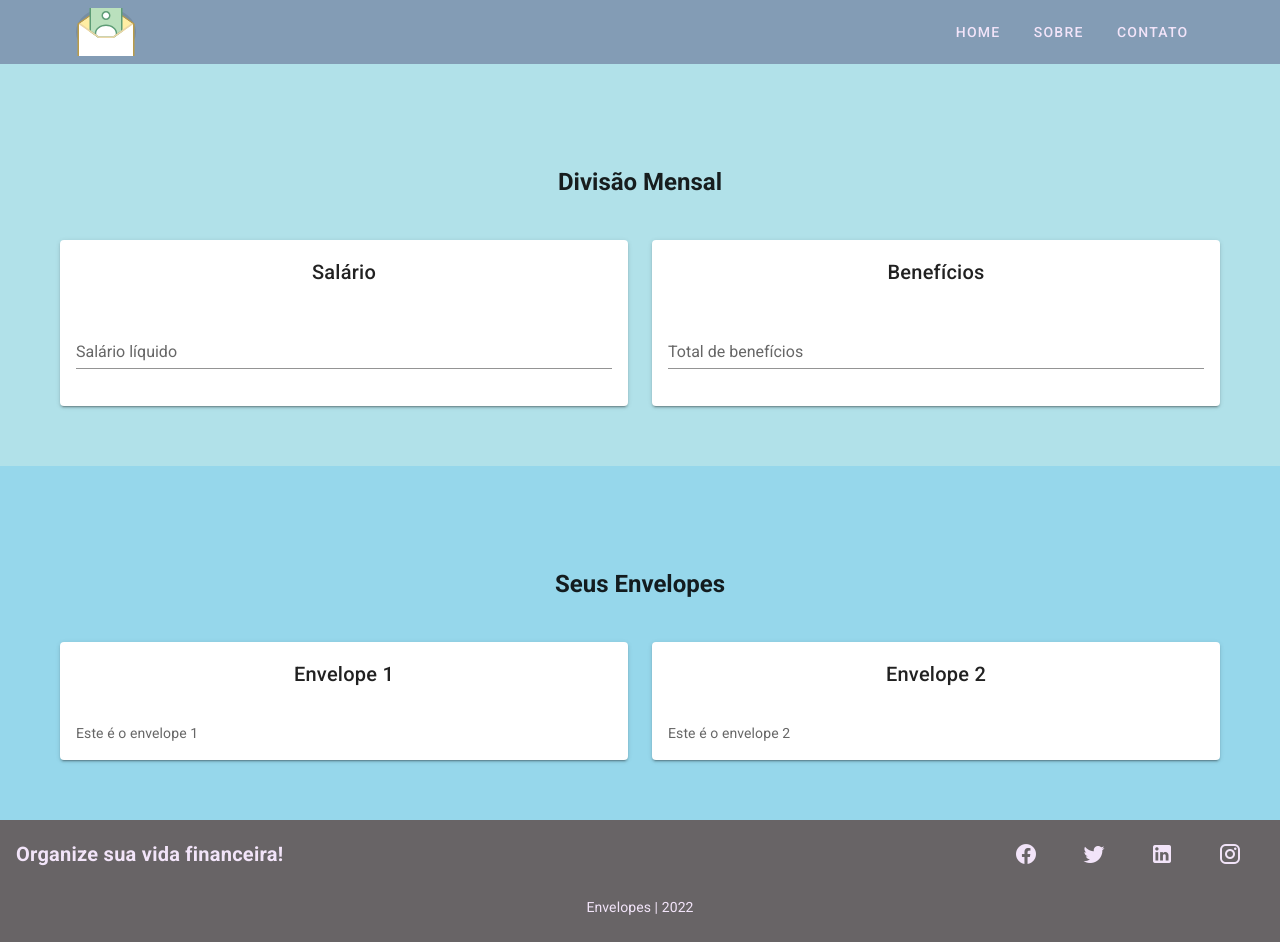
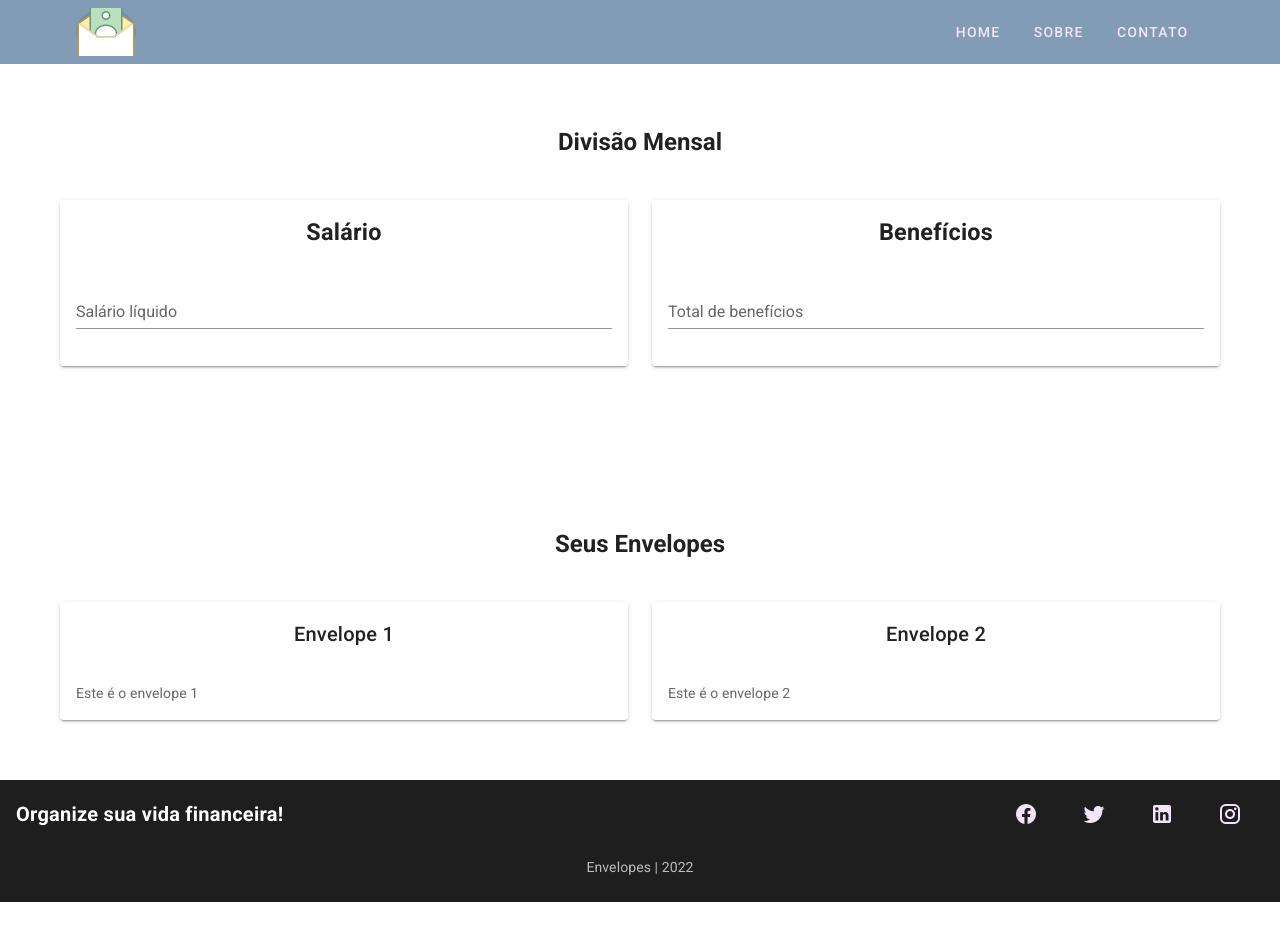
Before and after one commit to Henrique0896/envelopes-frontend, a Vue app: page / in a window 1280 px wide. After the commit the page ends 902 px from the top, so only its background shows below. Built offline with nearby package versions, Linux system fonts and the light colour scheme.

Commit message:
organizacao organismo-divisal-mensal

```diff
--- a/src/App.vue
+++ b/src/App.vue
@@ -9,3 +9,6 @@ import Vue from "vue";
 
 export default Vue.extend({name: "App",});
 </script>
+<style scoped>
+@import "../src/styles/app.css";
+</style>
--- /dev/null
+++ b/src/components/atomos/atomo-titulo-cartao.vue
@@ -0,0 +1,14 @@
+<template>
+  <div class="d-flex justify-center">
+    <h3 class="cor-1-texto">{{ titulo }}</h3>
+  </div>
+</template>
+<script lang="ts">
+import { Component, Prop, Vue } from "vue-property-decorator";
+
+@Component
+export default class AtomoTituloSecao extends Vue {
+  @Prop()
+  titulo!: string;
+}
+</script>
--- /dev/null
+++ b/src/components/atomos/atomo-titulo-secao.vue
@@ -0,0 +1,14 @@
+<template>
+  <div class="d-flex justify-center">
+    <h2 class="pb-10 cor-1-texto">{{ titulo }}</h2>
+  </div>
+</template>
+<script lang="ts">
+import { Component, Prop, Vue } from "vue-property-decorator";
+
+@Component
+export default class AtomoTituloCartao extends Vue {
+  @Prop()
+  titulo!: string;
+}
+</script>
--- /dev/null
+++ b/src/components/moleculas/molecula-cartao.vue
@@ -0,0 +1,20 @@
+<template>
+  <v-card elevation="2">
+    <div class="d-flex justify-center">
+      <v-card-title>
+        <slot name="cabecalho"></slot>
+      </v-card-title>
+    </div>
+    <v-card-text>
+      <slot name="conteudo"></slot>
+    </v-card-text>
+  </v-card>
+</template>
+
+<script lang="ts">
+import Component from "vue-class-component";
+import Vue from "vue";
+
+@Component
+export default class MoleculaCartao extends Vue {}
+</script>
--- a/src/components/moleculas/molecula-rodape.vue
+++ b/src/components/moleculas/molecula-rodape.vue
@@ -51,7 +51,3 @@ export default class MoleculaRodape extends Vue {
   anoAtual = new Date().getFullYear();
 }
 </script>
-
-<style scoped>
-@import "../../styles/principal.css";
-</style>
--- a/src/components/organismos/organismo-divisao-mensal.vue
+++ b/src/components/organismos/organismo-divisao-mensal.vue
@@ -1,36 +1,42 @@
 <template>
-<v-container fluid class="cor-4 pa-15">
-
-    <div class="d-flex justify-center">
-      <h2 class="pa-10">Divisão Mensal</h2>
-    </div>
+  <v-container fluid class="cor-4 pa-15">
+    <atomo-titulo-secao :titulo="textosSecao.TITULO" />
     <v-row>
       <v-col>
-        <v-card elevation="2" >
-          <div class="d-flex justify-center">
-          <v-card-title>Salário</v-card-title>
-          </div>
-          <v-card-text><v-text-field label="Salário líquido"></v-text-field></v-card-text>
-        </v-card>
+        <molecula-cartao>
+          <template #cabecalho> <atomo-titulo-cartao :titulo="textosSecao.SALARIO"/> </template>
+          <template #conteudo>
+            <v-text-field :label="textosSecao.ROTULO_SALARIO"></v-text-field>
+          </template>
+        </molecula-cartao>
       </v-col>
       <v-col>
-         <v-card elevation="2" >
-          <div class="d-flex justify-center">
-          <v-card-title>Benefícios</v-card-title>
-          </div>
-          <v-card-text><v-text-field label="Total de benefícios"></v-text-field></v-card-text>
-        </v-card>
+        <molecula-cartao>
+          <template #cabecalho> <atomo-titulo-cartao :titulo="textosSecao.BENEFICIOS"/> </template>
+          <template #conteudo>
+            <v-text-field :label="textosSecao.ROTULO_BENEFICIOS"></v-text-field>
+          </template>
+        </molecula-cartao>
       </v-col>
     </v-row>
-
   </v-container>
 </template>
 <script lang="ts">
+import { DivisaoMensal } from "@/constants/textos";
 import { Component, Vue } from "vue-property-decorator";
+import AtomoTituloSecao from "../atomos/atomo-titulo-secao.vue";
+import AtomoTituloCartao from "../atomos/atomo-titulo-cartao.vue";
+import MoleculaCartao from "../moleculas/molecula-cartao.vue";
 
-@Component
-export default class OrganismoDivisaoMensal extends Vue {}
+
+@Component({
+  components: {
+    AtomoTituloSecao,
+    AtomoTituloCartao,
+    MoleculaCartao,
+  },
+})
+export default class OrganismoDivisaoMensal extends Vue {
+  textosSecao = DivisaoMensal;
+}
 </script>
-<style scoped>
-@import "../../styles/principal.css";
-</style>
--- a/src/components/organismos/organismo-seus-envelopes.vue
+++ b/src/components/organismos/organismo-seus-envelopes.vue
@@ -30,6 +30,3 @@ import { Component, Vue } from "vue-property-decorator";
 @Component
 export default class OrganismoSeusEnvelopes extends Vue {}
 </script>
-<style scoped>
-@import "../../styles/principal.css";
-</style>
--- a/src/constants/textos.ts
+++ b/src/constants/textos.ts
@@ -9,3 +9,11 @@ export class Rodape {
   static SLOGAN = "Organize sua vida financeira!";
   static MARCA = "Envelopes";
 }
+
+export class DivisaoMensal {
+  static TITULO = "Divisão Mensal";
+  static SALARIO = "Salário";
+  static ROTULO_SALARIO = "Salário líquido";
+  static BENEFICIOS = "Benefícios";
+  static ROTULO_BENEFICIOS = "Total de benefícios";
+}
--- a/src/styles/principal.css
+++ b/src/styles/app.css
@@ -1,3 +1,8 @@
+h3 {
+  margin: 0px;
+  font-size: 18px;
+}
+
 .cor-1 {
   background-color: #686466; /* cinza escuro */
 }
@@ -16,6 +21,15 @@
 .cor-1-texto {
   color: #686466;
 }
+.cor-2-texto {
+  color: #839cb5;
+}
+.cor-3-texto {
+  color: #96d7eb;
+}
+.cor-4-texto {
+  color: #b1e1e9;
+}
 .cor-5-texto {
   color: #f2e4f9;
 }
```
